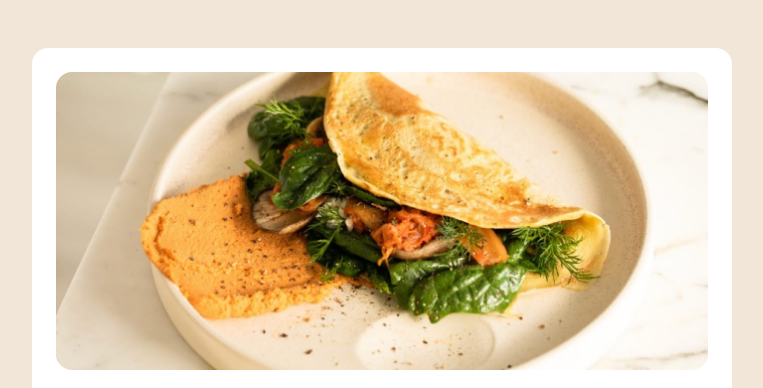
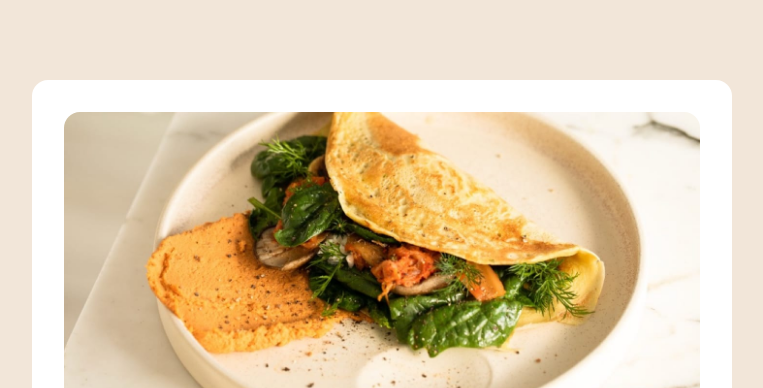
Before and after one commit to Jeluxe/Recipe-Page, a plain HTML site: page index.html in a window 1280 px wide. Shown: the top 388 px of the page, without its empty margins (258-1021 px from the left). Drawn offline with Linux system fonts and the light colour scheme.

Commit message:
Undo commit

```diff
--- a/styles.css
+++ b/styles.css
@@ -220,9 +220,9 @@ hr {
   .recipe {
     display: grid;
     gap: 2rem;
-    padding: 1.5rem;
+    padding: 2rem;
     border-radius: 1rem;
-    margin: 3rem 0;
+    margin: 5rem 0;
   }
 
   .recipe img {
```
